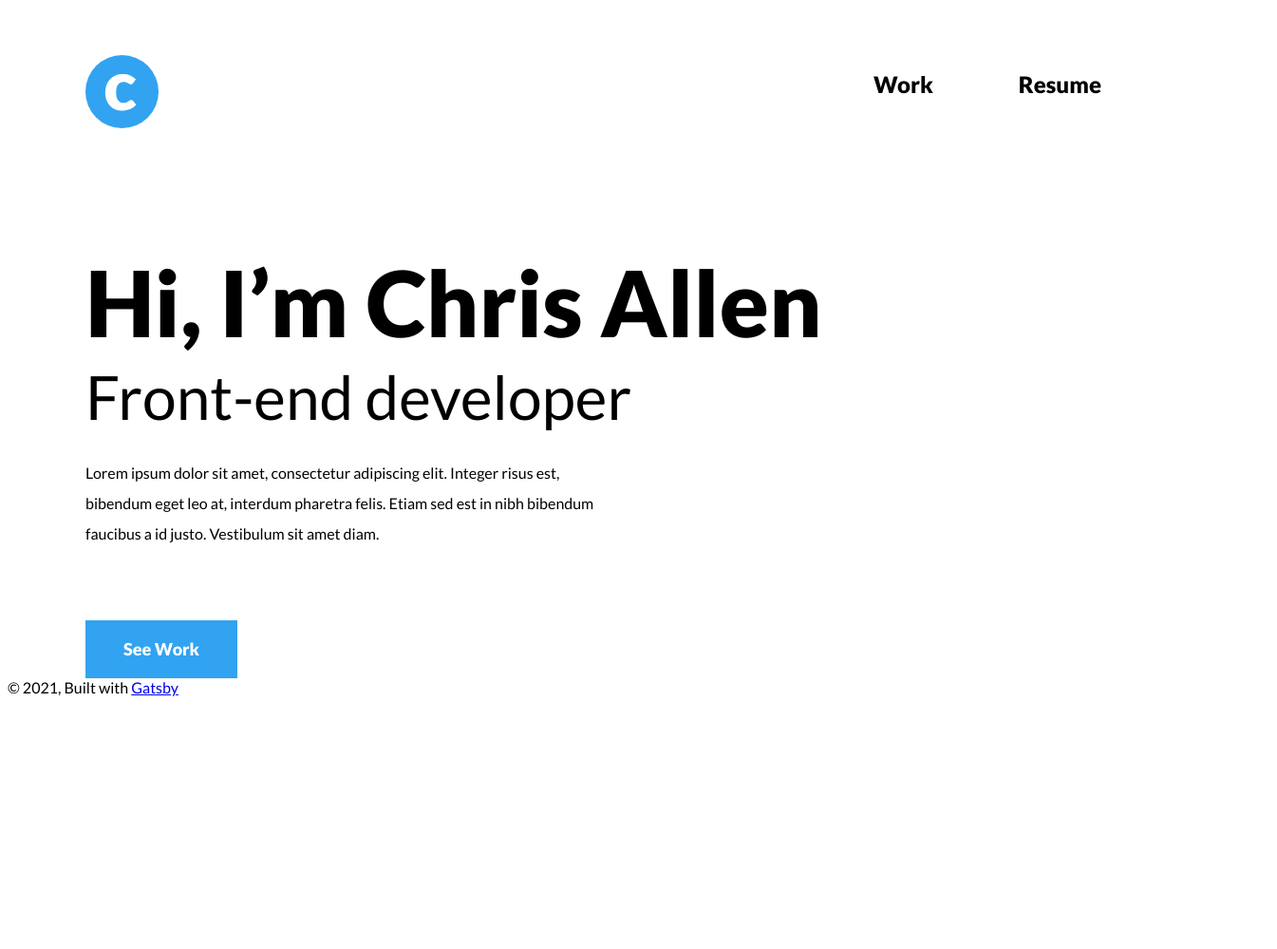
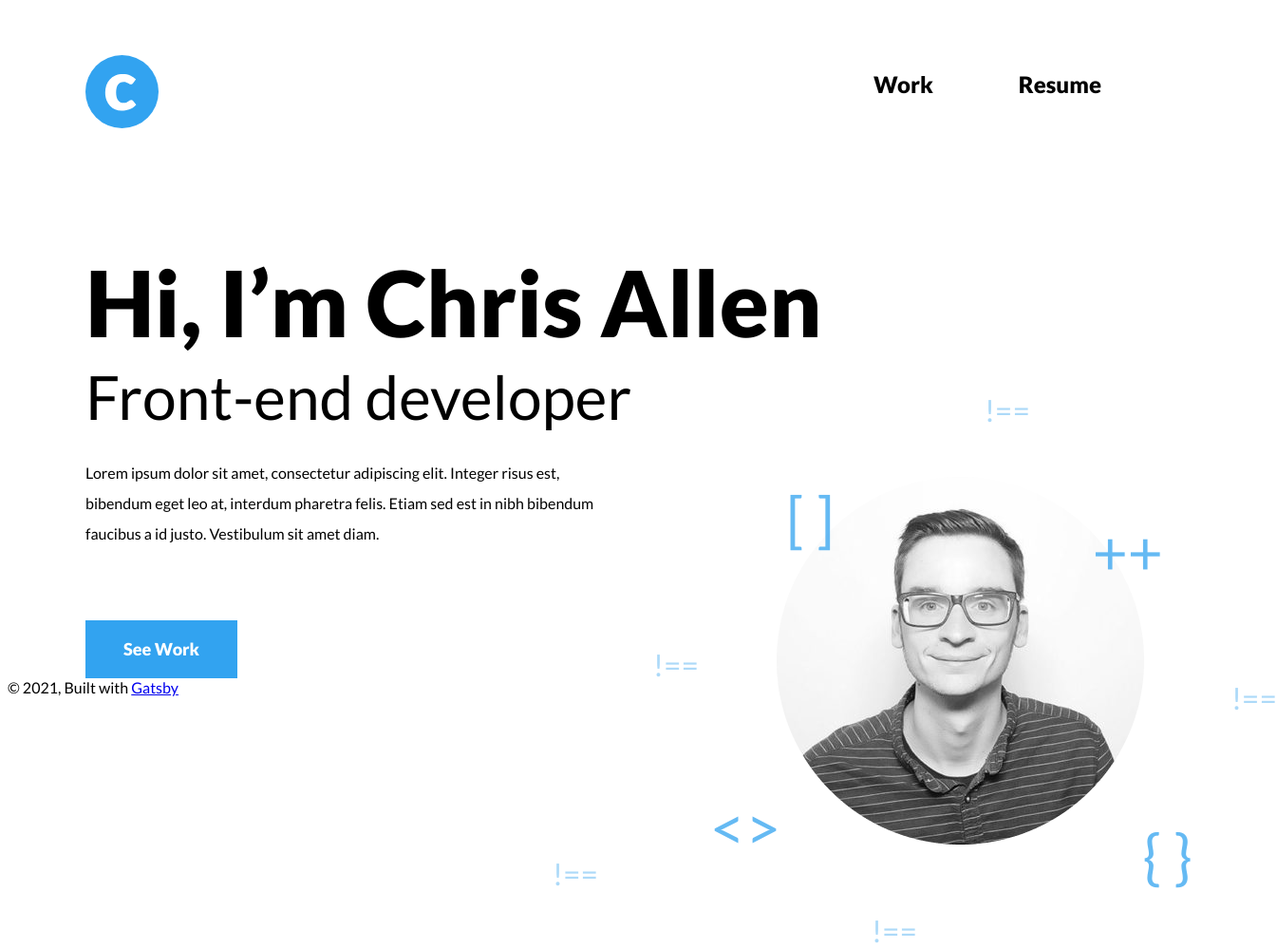
Before and after one commit to Christopherallen/cpallen-v2, a Gatsby site: page / in a window 1280 px wide. Shown: the whole page at 95% size, 1345 px wide, since content can reach past the window. Before the commit the page ends 800 px from the top, so only its background shows below. Built offline with nearby package versions, Linux system fonts and the light colour scheme; Gatsby itself is replaced by a stand-in of ours.

Commit message:
add profile portion of intro

```diff
--- a/gatsby-config.js
+++ b/gatsby-config.js
@@ -14,6 +14,14 @@ module.exports = {
       options: {
         name: `images`,
         path: `${__dirname}/src/images`,
+      },
+    },
+    {
+      resolve: 'gatsby-plugin-react-svg',
+      options: {
+        rule: {
+          include: /images/
+        }
       },
     },
     `gatsby-transformer-sharp`,
--- a/package.json
+++ b/package.json
@@ -11,6 +11,7 @@
     "gatsby-plugin-manifest": "^4.1.2",
     "gatsby-plugin-offline": "^5.1.2",
     "gatsby-plugin-react-helmet": "^5.1.0",
+    "gatsby-plugin-react-svg": "^3.1.0",
     "gatsby-plugin-sass": "^5.1.1",
     "gatsby-plugin-sharp": "^4.1.2",
     "gatsby-source-filesystem": "^4.1.1",
--- a/src/components/header.js
+++ b/src/components/header.js
@@ -1,7 +1,7 @@
 import * as React from "react"
 import PropTypes from "prop-types"
 import { Link } from "gatsby"
-import { StaticImage } from "gatsby-plugin-image"
+import Logo from "../images/logo.svg";
 
 const Header = ({ siteTitle }) => (
   <header className="header">
@@ -9,14 +9,7 @@ const Header = ({ siteTitle }) => (
       <div className="header__wrapper">
         <div className="header__logo">
           <Link to="/" className="header__logo-link">
-            <StaticImage
-              src="../images/logo.svg"
-              width={77}
-              quality={100}
-              placeholder="none"
-              formats={["auto", "webp", "avif"]}
-              alt="Chris Allen's Logo"
-            />
+            <Logo />
             <span className="sr-only">{siteTitle}</span>
             <span className="header__logo-name">
               <span>h</span>
--- a/src/components/intro.js
+++ b/src/components/intro.js
@@ -1,12 +1,34 @@
 import * as React from "react"
+import { StaticImage } from "gatsby-plugin-image"
 
 const Intro = () => (
   <section className="intro">
     <div className="container">
-      <h1 className="intro__title">Hi, I’m Chris Allen</h1>
-      <h2 className="intro__sub-title">Front-end developer</h2>
-      <p className="intro__description">Lorem ipsum dolor sit amet, consectetur adipiscing elit. Integer risus est, bibendum eget leo at, interdum pharetra felis. Etiam sed est in nibh bibendum faucibus a id justo. Vestibulum sit amet diam.</p>
-      <a href="#" className="button intro__button">See Work</a>
+      <div className="intro__wrapper">
+        <h1 className="intro__title">Hi, I’m Chris Allen</h1>
+        <h2 className="intro__sub-title">Front-end developer</h2>
+        <p className="intro__description">Lorem ipsum dolor sit amet, consectetur adipiscing elit. Integer risus est, bibendum eget leo at, interdum pharetra felis. Etiam sed est in nibh bibendum faucibus a id justo. Vestibulum sit amet diam.</p>
+        <a href="/foo" className="button intro__button">See Work</a>
+        <div className="intro__profile-wrapper">
+          <StaticImage
+            src="../images/profile.png"
+            width={387}
+            quality={100}
+            placeholder="none"
+            formats={["auto", "webp", "avif"]}
+            alt="Chris Allen's Logo"
+          />
+          <span class="intro__op intro__op--foreground intro__op--one">[ ]</span>
+          <span class="intro__op intro__op--foreground intro__op--two">++</span>
+          <span class="intro__op intro__op--foreground intro__op--three">{ "<>" }</span>
+          <span class="intro__op intro__op--foreground intro__op--four">{ "{ }" }</span>
+          <span class="intro__op intro__op--background intro__op--five">{ "!==" }</span>
+          <span class="intro__op intro__op--background intro__op--six">{ "!==" }</span>
+          <span class="intro__op intro__op--background intro__op--seven">{ "!==" }</span>
+          <span class="intro__op intro__op--background intro__op--eight">{ "!==" }</span>
+          <span class="intro__op intro__op--background intro__op--nine">{ "!==" }</span>
+        </div>
+      </div>
     </div>
   </section>
 )
--- a/src/styles/common/_global.scss
+++ b/src/styles/common/_global.scss
@@ -4,7 +4,8 @@ body {
 
 .container {
   max-width: 1100px;
-  margin: 0  auto;
+  margin: 0 auto;
+  padding: 0 30px;
 }
 
 .sr-only {
--- a/src/styles/components/_header.scss
+++ b/src/styles/components/_header.scss
@@ -87,7 +87,8 @@
       margin-left: 60px;
     }
 
-    &:hover {
+    &:hover,
+    &:focus {
       &::before {
         width: 100%;
       }
@@ -98,7 +99,7 @@
       position: absolute;
       width: 0;
       height: 10px;
-      bottom: 0;
+      bottom: 3px;
       opacity: 0.5;
       background-color: $blue;
       transition: 0.3s width;
--- a/src/styles/components/_intro.scss
+++ b/src/styles/components/_intro.scss
@@ -1,46 +1,96 @@
 .intro {
+  &__wrapper {
+    position: relative;
+  }
+
   &__title {
     @extend %page-title;
 
-    animation: fadeInUp 0.5s ease both;
-    animation-delay: 0.2s;
     margin-bottom: 0;
-    opacity: 0;
   }
 
   &__sub-title {
     @extend %sub-title;
 
-    animation: fadeInUp 0.5s ease both;
-    animation-delay: 0.4s;
-    opacity: 0;
     margin: 0;
   }
 
   &__description {
     @extend %body-copy;
 
-    animation: fadeInUp 0.5s ease both;
-    animation-delay: 0.6s;
-    opacity: 0;
     max-width: 540px;
     margin-bottom: 75px;
   }
 
-  &__button {
-    animation: fadeInUp 0.5s ease both;
-    animation-delay: 0.8s;
-    opacity: 0;
+  &__profile-wrapper {
+    position: relative;
+    display: inline-block;
+
+    @include respond-to('small') {
+      position: absolute;
+      right: -15px;
+      bottom: -175px;
+    }
+  }
+
+  &__op {
+    position: absolute;
+    display: block;
+    color: $blue;
+
+    &--foreground {
+      font-size: 64px;
+      opacity: 0.75;
+    }
+
+    &--background {
+      font-size: 32px;
+      opacity: 0.4;
+    }
+
+    &--one {
+      top: 5px;
+      left: 10px;
+    }
+
+    &--two {
+      top: 40px;
+      right: -20px;
+    }
+
+    &--three {
+      bottom: -20px;
+      left: -70px;
+    }
+
+    &--four {
+      bottom: -50px;
+      right: -50px;
+    }
+
+    &--five {
+      top: -90px;
+      right: 120px;
+    }
+
+    &--six {
+      top: 55%;
+      right: -140px;
+    }
+
+    &--seven {
+      bottom: -110px;
+      left: 100px;
+    }
+
+    &--eight {
+      bottom: 170px;
+      left: -130px;
+    }
+
+    &--nine {
+      bottom: -50px;
+      left: -236px;
+    }
   }
 }
-
-@keyframes fadeInUp {
-  from {
-      transform: translate3d(0,40px,0);
-  }
-
-  to {
-      transform: translate3d(0,0,0);
-      opacity: 1
-  }
-}
```
Also changed, not shown: src/images/profile.png (added), 1 other file. Lines whose indentation alone changed are shown as unchanged.
